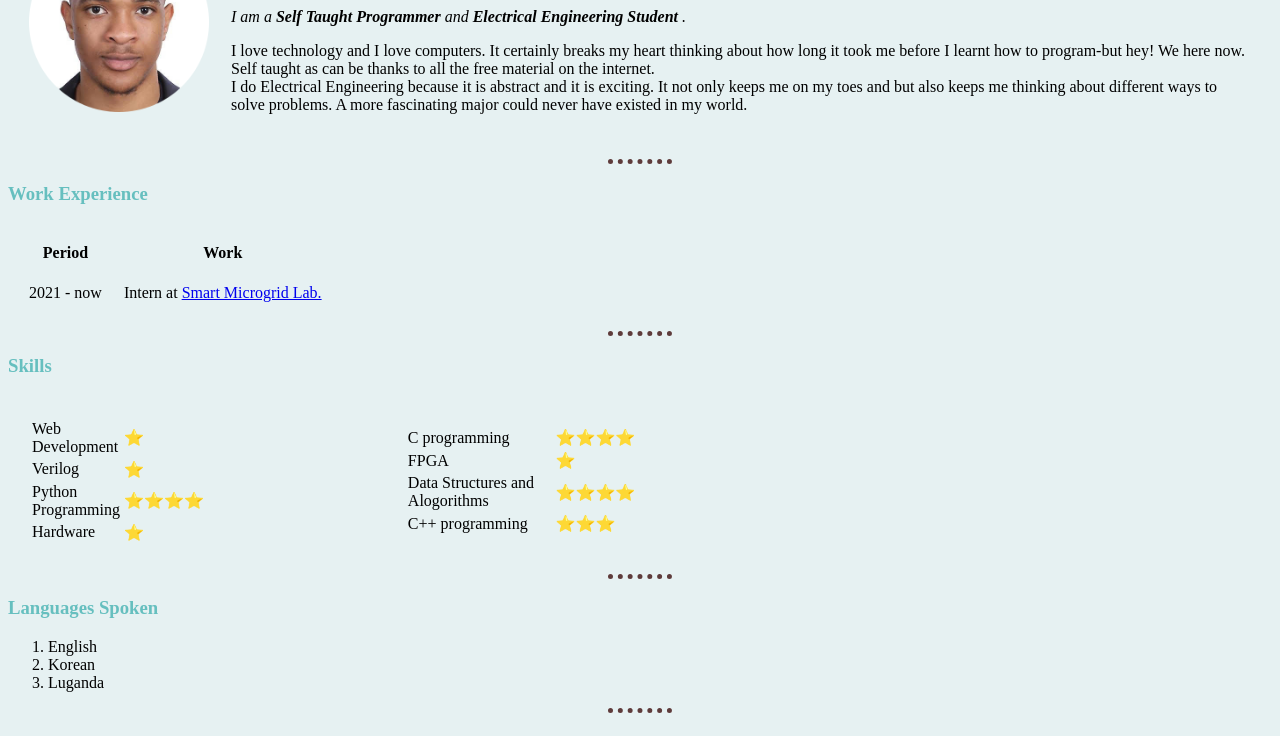
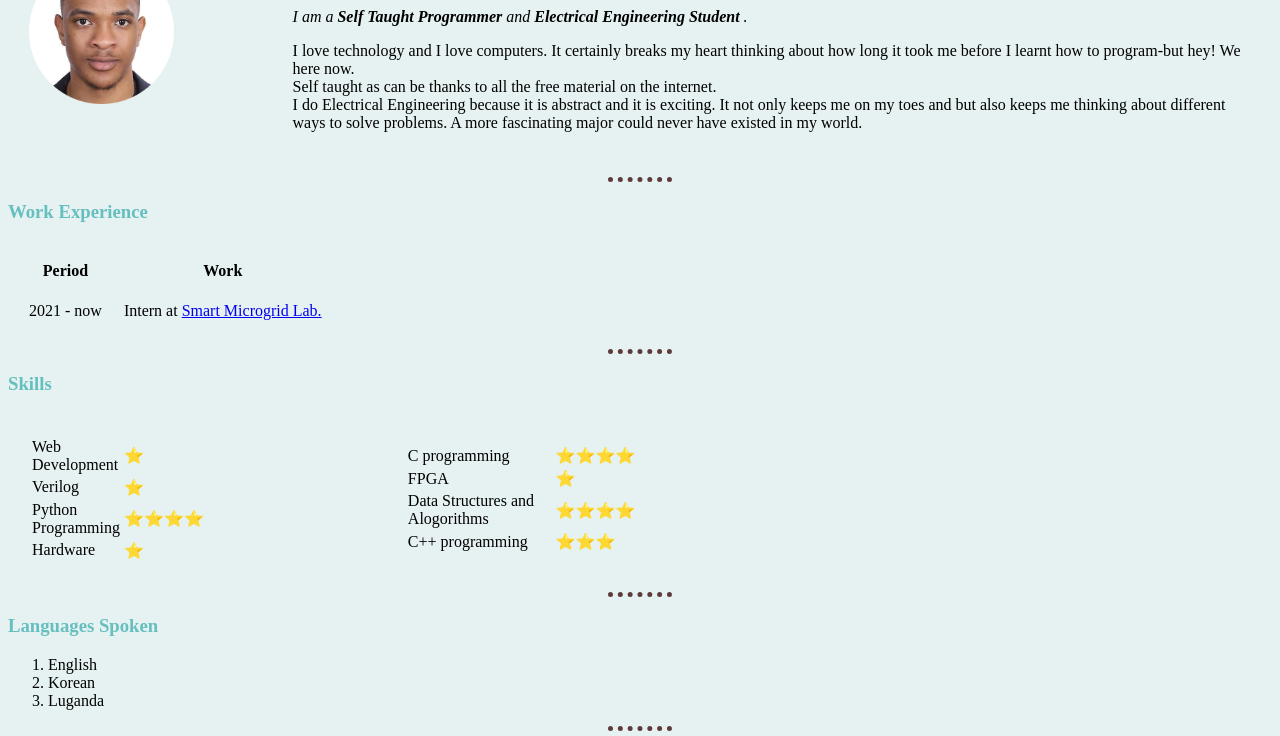
Before and after one commit to hsanshine/cv, a plain HTML site: page index.html in a window 1280 px wide. Shown: the part 110-846 px from the top of the page. Drawn offline with Linux system fonts and the light colour scheme.

Commit message:
changed profile picture size to change with devices

```diff
--- a/index.html
+++ b/index.html
@@ -16,7 +16,7 @@
   <table cellspacing='20'>
     <tr>
       <!--<img src="https://bit.ly/3bx1AnF" alt="hamza profile picture" width='400' height='400'> -->
-      <td><img src="images/hamza-cropped.png" alt="hamza profile picture" width=180px height: 180px></td>
+      <td><img src="images/hamza-cropped.png" alt="hamza profile picture" width=60%></td>
       <td>
         <h1><strong>Hamza Kyamanywa (함자 갸만와 )</strong></h1>
 
```
